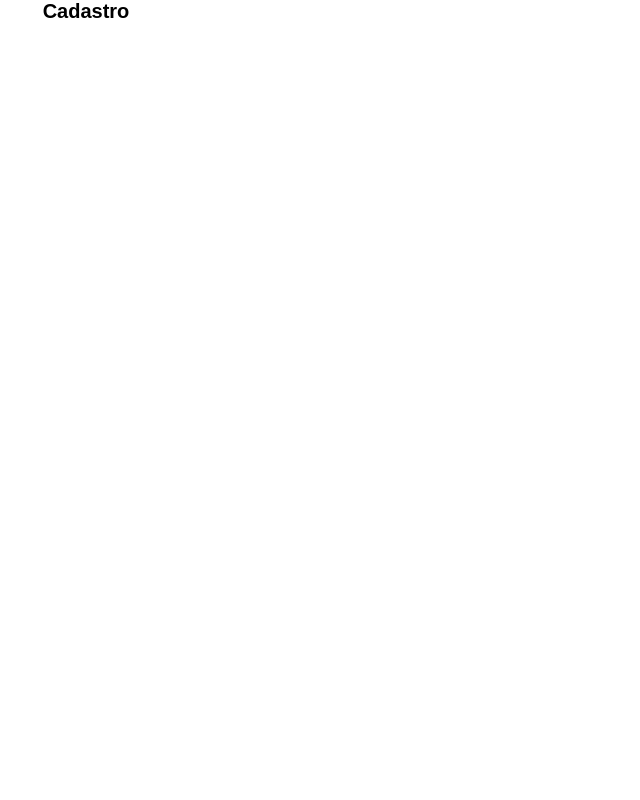
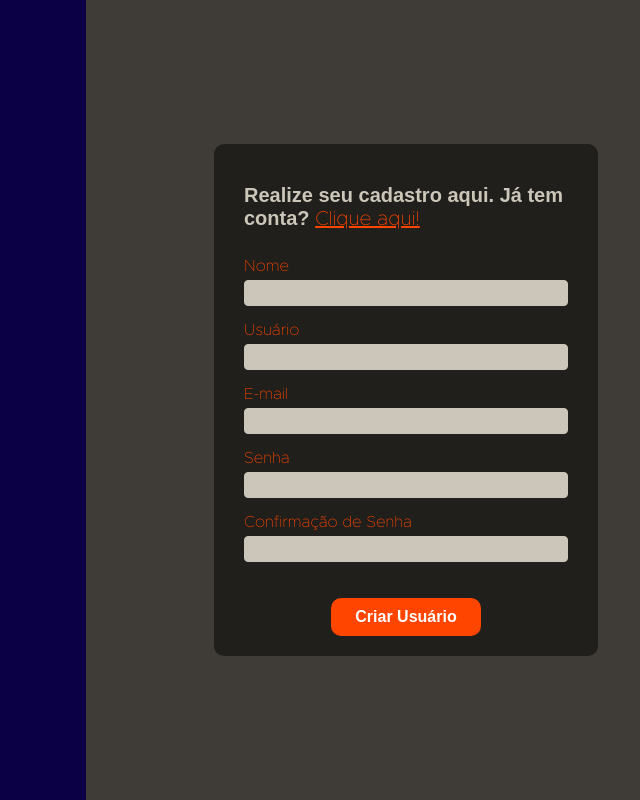
Before and after one commit to Guivaz1993/note-front, a React (Create React App) app in the folder orange-note/: page /signup in a window 1280 px wide. Shown: the whole page, without its empty margins (554-1194 px from the left). Built offline with nearby package versions, Linux system fonts and the light colour scheme; a web font is replaced by a local one.

Commit message:
sign up page created

```diff
--- a/orange-note/src/App/App.jsx
+++ b/orange-note/src/App/App.jsx
@@ -7,7 +7,7 @@ import Rotas from "../routes/index";
 function App() {
   return (
     <div className="App">
-      <ToastContainer theme="colored" />
+      <ToastContainer theme="colored" style={{ fontSize: "1.6rem" }} />
       <Rotas />
     </div>
   );
--- a/orange-note/src/pages/SignIn/index.jsx
+++ b/orange-note/src/pages/SignIn/index.jsx
@@ -33,7 +33,7 @@ function SignIn() {
             Olá, faça o seu login aqui.
             Ainda não tem conta?
             {" "}
-            <button type="button" className="NewUserBtn">Clique aqui!</button>
+            <button type="button" className="NewUserBtn" onClick={() => navigate("/signup")}>Clique aqui!</button>
           </span>
           <div className="UsernameInput">
             <label htmlFor="username" className="InputsLabel">
--- a/orange-note/src/pages/SignIn/style.css
+++ b/orange-note/src/pages/SignIn/style.css
@@ -25,7 +25,7 @@
   display: flex;
   flex-direction: column;
 
-  padding: 2rem 3rem 2rem;
+  padding: 4rem 3rem 2rem;
   gap: 1.6rem;
   border-radius: 1rem;
   background-color: var(--colour-black);
--- a/orange-note/src/pages/SignUp/index.jsx
+++ b/orange-note/src/pages/SignUp/index.jsx
@@ -1,11 +1,122 @@
+import { useState } from "react";
+import { useNavigate } from "react-router-dom";
+import { toast } from "react-toastify";
 import "./style.css";
 
 function SignUp() {
+  const navigate = useNavigate();
+  const [form, setForm] = useState({
+    name: "",
+    username: "",
+    email: "",
+    password: "",
+    confirmPassword: "",
+  });
+
+  function handleFormValue(e) {
+    if (e.target.name !== "name" && e.nativeEvent.data === " ") {
+      return;
+    }
+    setForm({ ...form, [e.target.name]: e.target.value });
+  }
+
+  async function handleSubmit(e) {
+    e.preventDefault();
+    if (!form.email.includes("@")
+      || !form.email.split("@")[1].includes(".")) {
+      return toast.error("E-mail inválido.");
+    }
+
+    if (form.password.length < 6) {
+      return toast.warn("A senha deve ter no mínimo 6 caracteres");
+    }
+
+    if (form.password !== form.confirmPassword) {
+      return toast.error("Senhas não coincidem");
+    }
+
+    toast.success("Cadastro realizado com sucesso.");
+
+    return setTimeout(() => navigate("/"), 1000);
+  }
   return (
-    <div>
-      <h1>
-        Cadastro
-      </h1>
+    <div className="SignUp">
+      <section className="SignUpText" />
+      <section className="SignUpForm">
+        <form onSubmit={handleSubmit}>
+          <span className="SignUpFormText">
+            Realize seu cadastro aqui. Já tem conta?
+            {" "}
+            <button type="button" className="HasUserBtn" onClick={() => navigate("/signin")}>Clique aqui!</button>
+          </span>
+          <div className="UsernameInput">
+            <label htmlFor="name" className="InputsLabel">
+              Nome
+              <input
+                type="text"
+                id="name"
+                value={form.name}
+                onChange={handleFormValue}
+                name="name"
+                className="Inputs"
+              />
+            </label>
+          </div>
+          <div className="UsernameInput">
+            <label htmlFor="username" className="InputsLabel">
+              Usuário
+              <input
+                type="text"
+                id="username"
+                value={form.username}
+                onChange={handleFormValue}
+                name="username"
+                className="Inputs"
+              />
+            </label>
+          </div>
+          <div className="UsernameInput">
+            <label htmlFor="email" className="InputsLabel">
+              E-mail
+              <input
+                type="text"
+                id="email"
+                value={form.email}
+                onChange={handleFormValue}
+                name="email"
+                className="Inputs"
+              />
+            </label>
+          </div>
+          <div className="PasswordInput">
+            <label htmlFor="password" className="InputsLabel">
+              Senha
+              <input
+                type="password"
+                id="password"
+                value={form.password}
+                onChange={handleFormValue}
+                name="password"
+                className="Inputs"
+              />
+            </label>
+          </div>
+          <div className="PasswordInput">
+            <label htmlFor="confirmPassword" className="InputsLabel">
+              Confirmação de Senha
+              <input
+                type="password"
+                id="confirmPassword"
+                value={form.confirmPassword}
+                onChange={handleFormValue}
+                name="confirmPassword"
+                className="Inputs"
+              />
+            </label>
+          </div>
+          <button type="submit" className="SignUpBtn">Criar Usuário</button>
+        </form>
+      </section>
     </div>
   );
 }
--- a/orange-note/src/pages/SignUp/style.css
+++ b/orange-note/src/pages/SignUp/style.css
@@ -0,0 +1,94 @@
+.SignUp {
+  width: 100vw;
+  height: 100vh;
+
+  display: flex;
+}
+
+.SignUpText {
+  width: 50%;
+  height: 100%;
+  background-color: var(--colour-blue);
+}
+
+.SignUpForm {
+  width: 50%;
+  height: 100%;
+  display: flex;
+  align-items: center;
+  justify-content: center;
+  background-color: var(--colour-grey);
+}
+
+.SignUpForm form {
+  width: 60%;
+  display: flex;
+  flex-direction: column;
+
+  padding: 4rem 3rem 2rem;
+  gap: 1.6rem;
+  border-radius: 1rem;
+  background-color: var(--colour-black);
+}
+
+.SignUpFormText {
+  margin-bottom: 1.2rem;
+  text-align: start;
+
+  font-size: 2rem;
+  font-weight: bold;
+  color: var(--colour-light-grey);
+}
+
+.HasUserBtn {
+  text-decoration: underline;
+  color: var(--colour-orange);
+  font-weight: 400;
+}
+
+.UsernameInput,
+.PasswordInput {
+  width: 100%;
+}
+
+.InputsLabel {
+  width: 100%;
+  display: flex;
+  flex-direction: column;
+  align-items: flex-start;
+  gap: 0.6rem;
+
+  font-size: 1.6rem;
+  color: var(--colour-orange);
+}
+
+.Inputs {
+  all: unset;
+  text-align: start;
+  width: 100%;
+
+  box-sizing: border-box;
+  background-color: var(--colour-light-grey);
+  padding: 0.5rem 0.8rem;
+  border: 1.4px solid var(--colour-light-grey);
+  border-radius: 0.4rem;
+
+  color: var(--colour-black);
+  font-size: 1.4rem;
+}
+
+.Inputs:focus {
+  border: 1.4px solid var(--colour-white);
+}
+
+.SignUpBtn {
+  align-self: center;
+  width: 40%;
+  padding: 1rem;
+  margin-top: 2rem;
+  border-radius: 1rem;
+  background-color: var(--colour-orange);
+  color: var(--colour-white);
+  font-weight: bold;
+  font-size: 1.6rem;
+}
```
